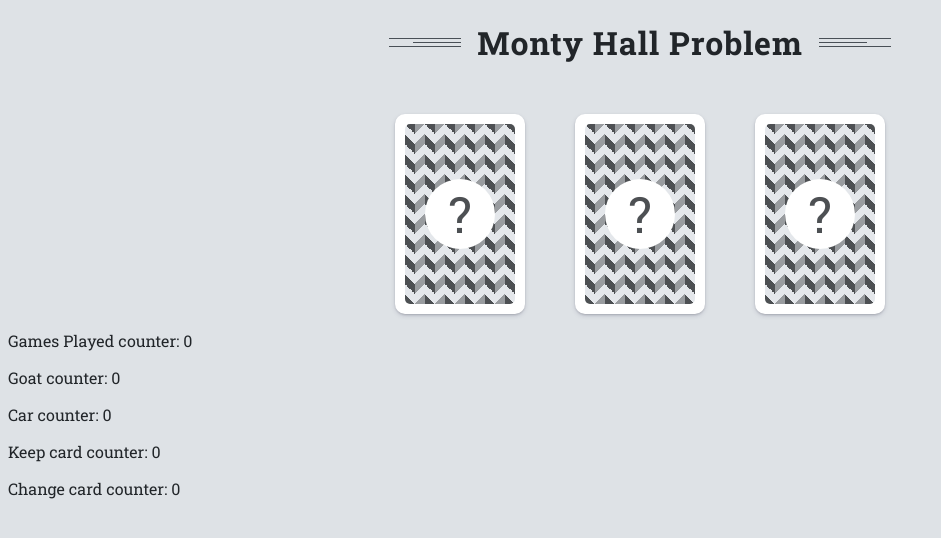
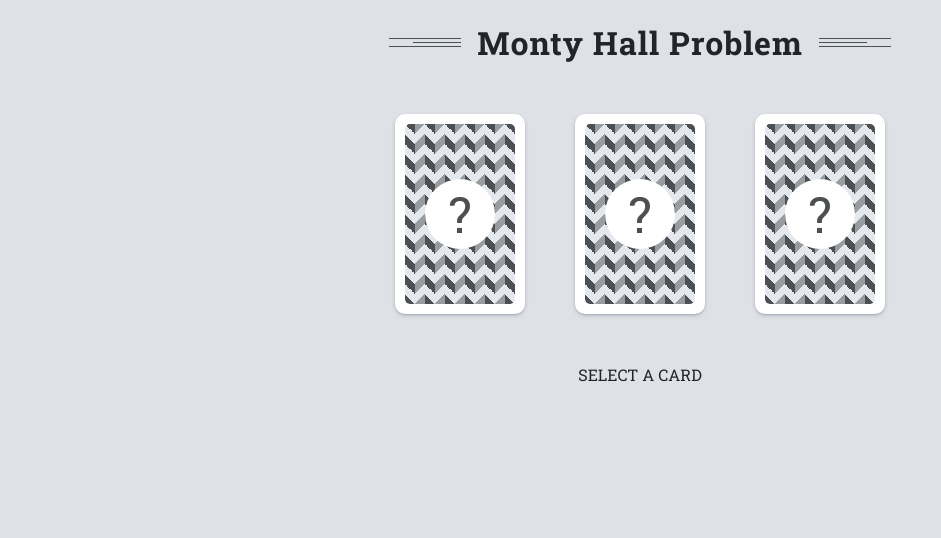
Before and after one commit to juan-antonio-ledesma/monty-hall-problem, a Next.js app: page / in a window 1280 px wide. Shown: the top 538 px of the page, without its empty margins (0-941 px from the left). Built offline with nearby package versions, Linux system fonts and the light colour scheme.

Commit message:
Add InfoGame component

```diff
--- a/src/assets/stylesheets/styles.scss
+++ b/src/assets/stylesheets/styles.scss
@@ -6,3 +6,4 @@
 @import '../../components/cards/cards';
 @import '../../components/cards/card';
 @import '../../components/decision/decision';
+@import '../../components/info-game/info-game.scss';
--- /dev/null
+++ b/src/components/info-game/InfoGame.jsx
@@ -0,0 +1,11 @@
+import PropTypes from 'prop-types'
+
+const InfoGame = ({ text }) => {
+  return <p className="infoGame">{text}</p>
+}
+
+InfoGame.propTypes = {
+  text: PropTypes.string,
+}
+
+export default InfoGame
--- /dev/null
+++ b/src/components/info-game/info-game.scss
@@ -0,0 +1,4 @@
+.infoGame {
+  margin-top: 50px;
+  text-align: center;
+}
--- a/src/pages/index.js
+++ b/src/pages/index.js
@@ -6,6 +6,7 @@ import MainTitle from '../components/main-title/MainTitle'
 import Cards from '../components/cards/Cards'
 import Card from '../components/cards/Card'
 import Decision from '../components/decision/Decision'
+import InfoGame from '../components/info-game/InfoGame'
 import Stats from '../components/stats/Stats'
 
 export default function Home() {
@@ -163,11 +164,11 @@ export default function Home() {
       </Cards>
       {gameStarted && !result.isResultShown ? (
         <Decision keepCard={handleKeepCard} changeCard={handleChangeCard} />
-      ) : null}
-      {result.isResultShown ? (
-        <p style={{ textAlign: 'center' }}>{result.resultValue}</p>
-      ) : null}
-      <Stats stats={stats} />
+      ) : result.isResultShown ? (
+        <InfoGame text={result.resultValue} />
+      ) : (
+        <InfoGame text="SELECT A CARD" />
+      )}
     </>
   )
 }
```
